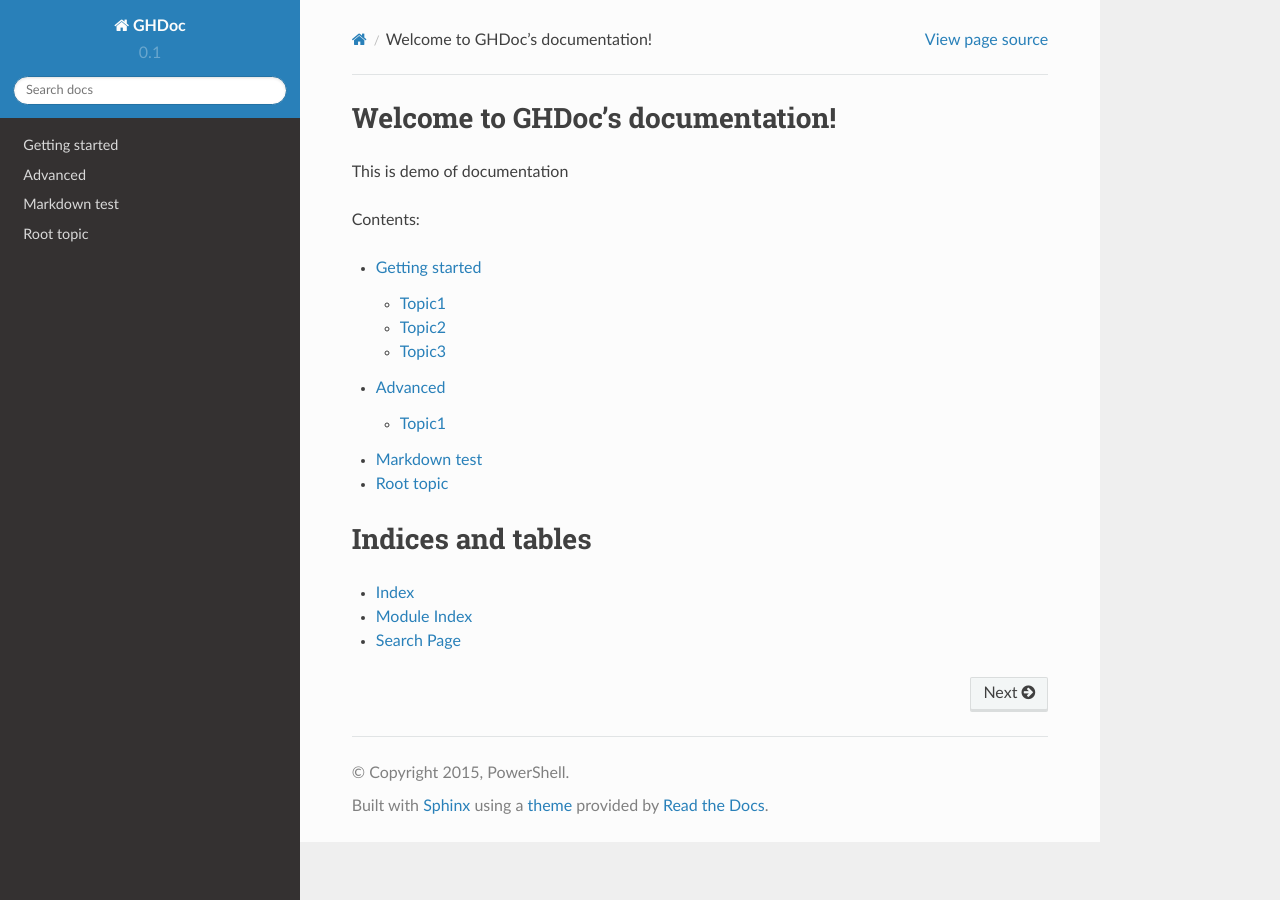
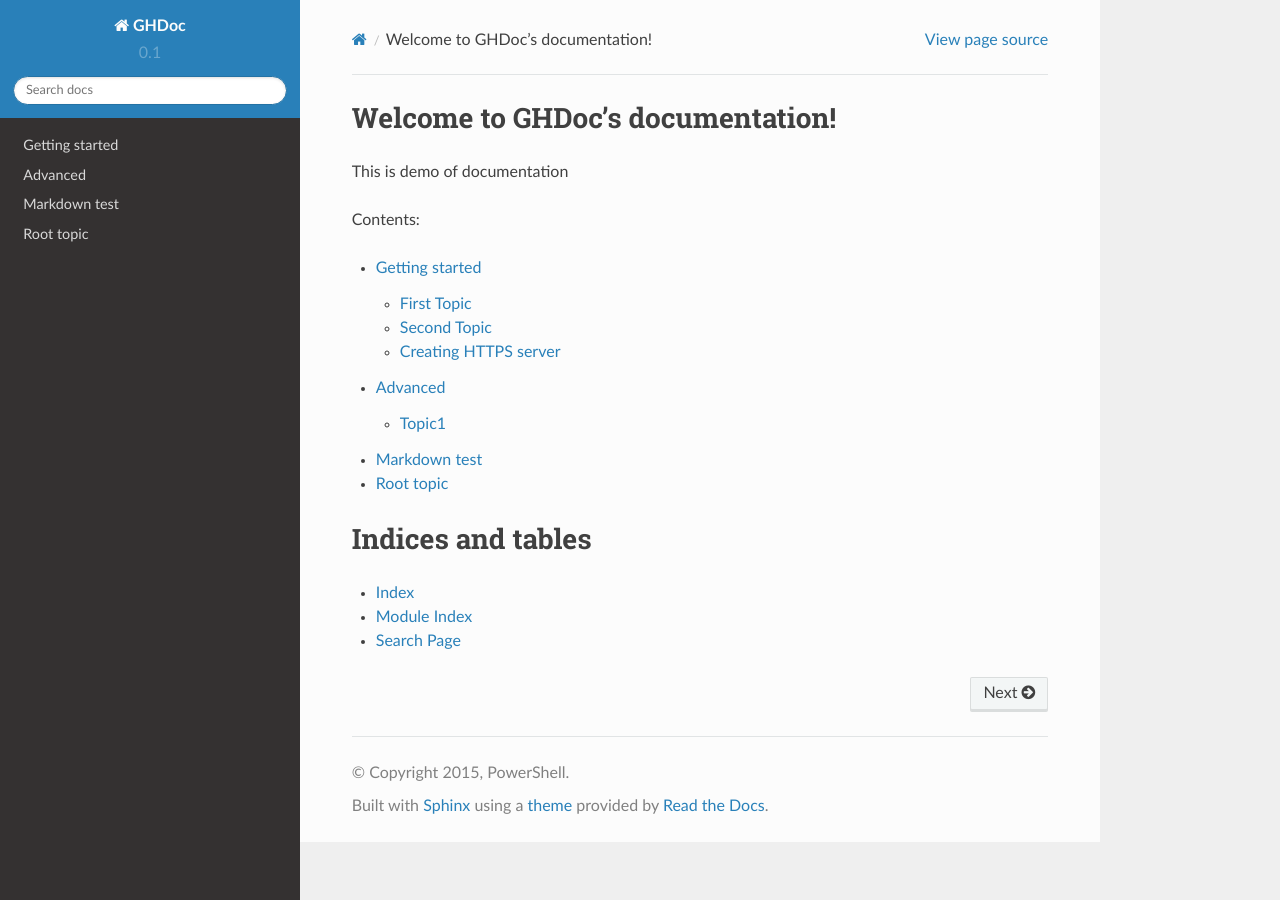
Before and after one commit to KarolKaczmarek/sphinxsample, a Sphinx documentation site: the page built from sphinxdocs/docs/index.rst, in a window 1280 px wide. Built offline with Sphinx 7.4.7 and the Read the Docs theme 2.0.0, drawn with Linux system fonts in a browser that asks for light colours.

Commit message:
Update topic titles

```diff
--- a/sphinxdocs/docs/getting-started/index.rst
+++ b/sphinxdocs/docs/getting-started/index.rst
@@ -6,13 +6,13 @@ By `Karol Kaczmarek`_
 Here's how to get started
 
 Table of topics:
-	- `Topic1`_
-	- `Topic2`_
-	- `Topic3`_
+	- `First Topic`_
+	- `Second Topic`_
+	- `Creating HTTP server`_
 
 `View or download sample from GitHub <https://github.com>`_.
 
-Topic1
+First Topic
 ------------------------------
 
 Description for first topic
@@ -23,7 +23,7 @@ Description for first topic
         "test1": { }
     },
 
-Topic2
+Second Topic
 ------------------------------
 
 Description for second topic
@@ -36,7 +36,7 @@ Description for second topic
         "foo3":{}
     },
 
-Topic3
+Creating HTTPS server
 ------------------------------
 
 Description for third topic
```
Also changed, not shown: other parts of sphinxdocs/docs/getting-started/index.rst (+1 -1 lines).
